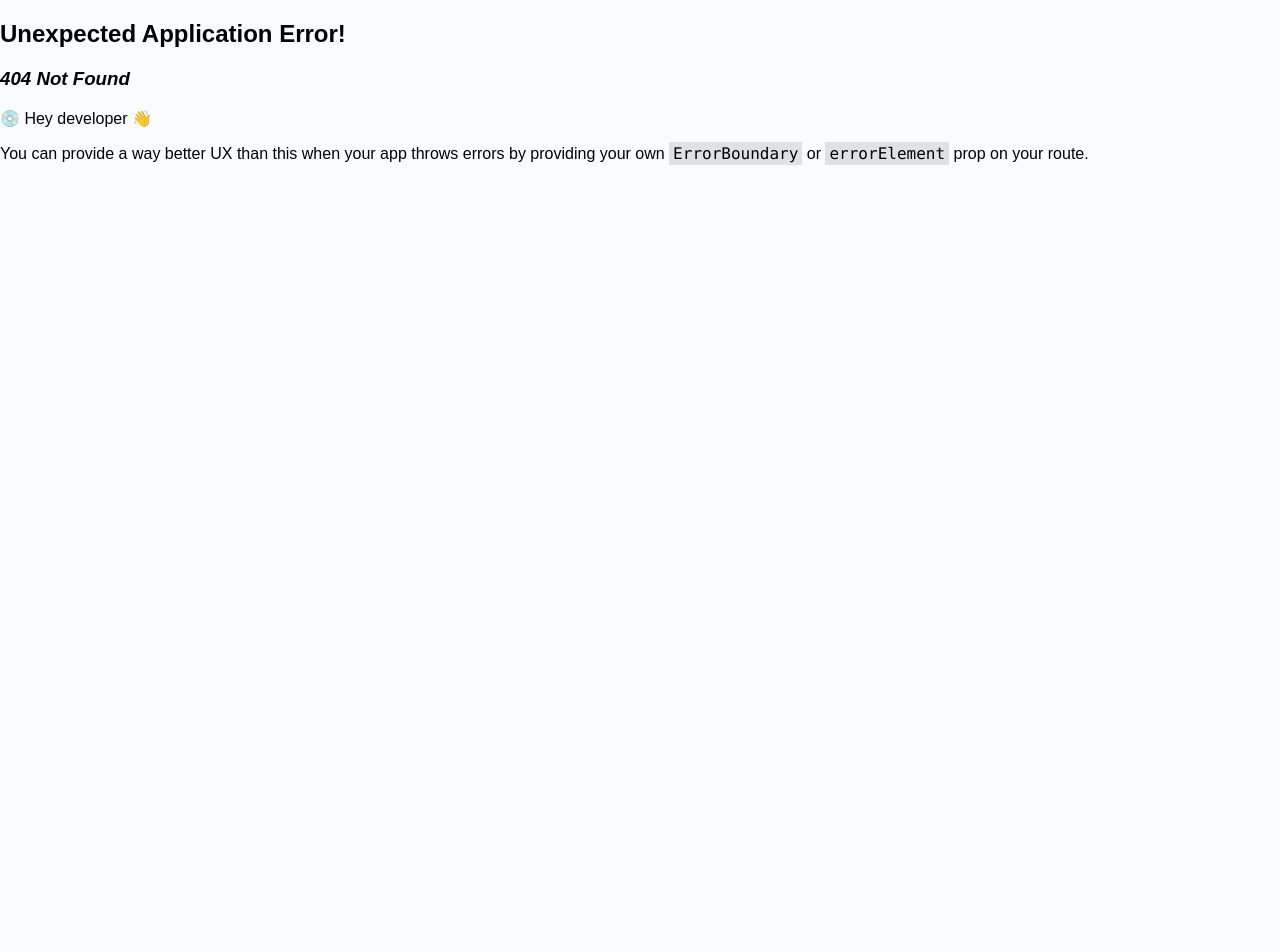
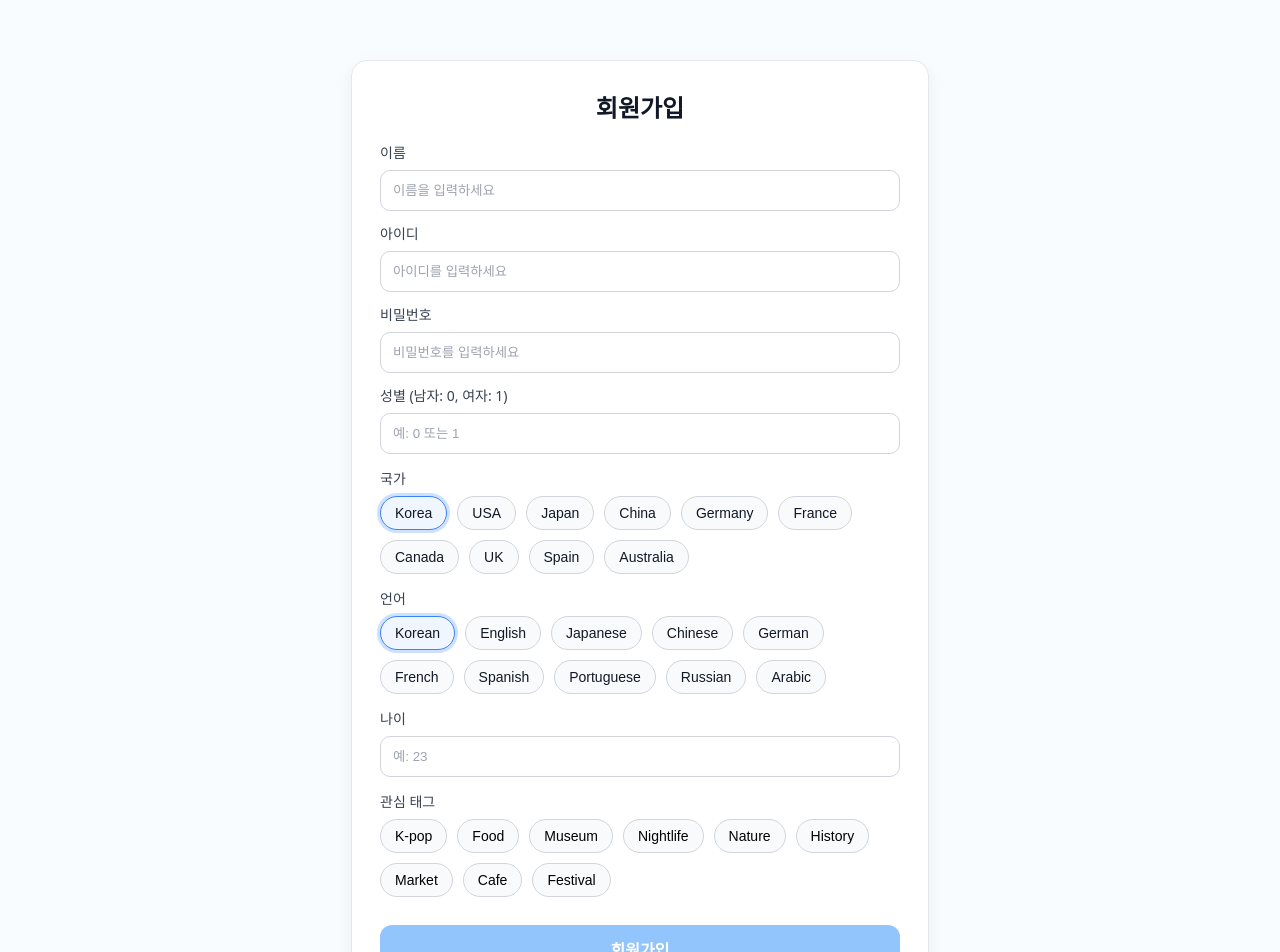
Before and after one commit to Re-Local/Frontend, a React (Create React App) app: page /signup in a window 1280 px wide. Before the commit this address had no page. Shown: the top 952 px of the page. Before the commit the page ends 800 px from the top, so only its background shows below. Built offline with nearby package versions, Linux system fonts and the light colour scheme.

Commit message:
회원가입 창 구현 v25.08.11.1

```diff
--- a/src/App.js
+++ b/src/App.js
@@ -6,6 +6,8 @@ import Recommended from './Genre/Recommended';
 import AllPosters from './Genre/AllPosters';
 import Main from './MainPage/Main';
 import Login from './Login/Login';
+import Signup from './Signup/Signup';
+
 
 
 
@@ -38,6 +40,10 @@ const router = createBrowserRouter([
     path: "/login",
     element: <Login />,
   },
+  {
+    path: "/signup",
+    element: <Signup />,
+  }
 
 ]);
 
--- /dev/null
+++ b/src/Signup/Signup.css
@@ -0,0 +1,169 @@
+/* ========== Theme ========== */
+:root {
+  --primary: #3b82f6;           /* 버튼/선택 포인트 */
+  --primary-soft: #eff6ff;      /* 포인트 연한 배경 */
+  --primary-ring: rgba(59,130,246,0.25);
+  --border: #e5e7eb;
+  --border-soft: #d1d5db;
+  --text: #111827;
+  --text-sub: #374151;
+  --bg: #ffffff;
+  --chip-bg: #f9fafb;
+  --shadow: 0 6px 18px rgba(0,0,0,0.06);
+}
+
+/* ========== Wrapper ========== */
+.signup-wrap {
+  max-width: 520px;
+  margin: 60px auto;
+  padding: 28px;
+  border: 1px solid var(--border);
+  border-radius: 16px;
+  font-family: system-ui, -apple-system, "Segoe UI", Roboto, sans-serif;
+  background: var(--bg);
+  box-shadow: var(--shadow);
+}
+
+.signup-wrap h2 {
+  margin: 0 0 18px;
+  text-align: center;
+  color: var(--text);
+}
+
+/* ========== Form basics ========== */
+.signup-form label {
+  display: flex;
+  flex-direction: column;
+  gap: 8px;
+  margin: 12px 0;
+  font-size: 14px;
+  color: var(--text-sub);
+}
+
+.signup-form input {
+  padding: 12px;
+  border: 1px solid var(--border-soft);
+  border-radius: 10px;
+  outline: none;
+  background: #fff;
+  color: var(--text);
+}
+
+.signup-form input::placeholder {
+  color: #9ca3af;
+}
+
+.signup-form input:focus {
+  border-color: var(--primary);
+  box-shadow: 0 0 0 3px var(--primary-ring);
+}
+
+/* Field layout */
+.field { margin: 14px 0; }
+.field-label {
+  display: block;
+  margin-bottom: 8px;
+  font-size: 14px;
+  color: var(--text-sub);
+}
+
+/* ========== Toggle / Chip group (국가/언어/태그 공통) ========== */
+.toggle-group,
+.chip-group {
+  display: flex;
+  flex-wrap: wrap;
+  gap: 10px;
+}
+
+.toggle-group.scrollable,
+.chip-group.scrollable {
+  max-height: 110px;
+  overflow-y: auto;
+  padding-right: 4px;
+}
+
+/* 스크롤바 살짝만 커스터마이즈 (웹킷 계열) */
+.toggle-group.scrollable::-webkit-scrollbar,
+.chip-group.scrollable::-webkit-scrollbar { width: 8px; }
+.toggle-group.scrollable::-webkit-scrollbar-thumb,
+.chip-group.scrollable::-webkit-scrollbar-thumb {
+  background: #e5e7eb; border-radius: 8px;
+}
+
+/* Pill 버튼 (국가/언어 토글) */
+.toggle {
+  border: 1px solid var(--border-soft);
+  background: var(--chip-bg);
+  border-radius: 999px;
+  padding: 8px 14px;
+  font-size: 14px;
+  color: var(--text);
+  cursor: pointer;
+  transition: background .15s ease, border-color .15s ease, box-shadow .15s ease;
+}
+
+.toggle:hover { background: #f3f4f6; }
+
+.toggle.active {
+  border-color: var(--primary);
+  background: var(--primary-soft);
+  box-shadow: 0 0 0 3px var(--primary-ring);
+  color: var(--text);
+}
+
+.toggle:focus-visible {
+  outline: none;
+  box-shadow: 0 0 0 3px var(--primary-ring);
+}
+
+/* ========== Tag chips (관심 태그 선택용) ========== */
+.chip {
+  border: 1px solid var(--border-soft);
+  background: var(--chip-bg);
+  border-radius: 999px;
+  padding: 8px 14px;
+  font-size: 14px;
+  cursor: pointer;
+  transition: background .15s ease, border-color .15s ease, box-shadow .15s ease;
+}
+
+.chip:hover { background: #f3f4f6; }
+
+.chip.selected {
+  border-color: var(--primary);
+  background: var(--primary-soft);
+  box-shadow: 0 0 0 3px var(--primary-ring);
+  font-weight: 600;
+}
+
+.chip-reset {
+  border: none;
+  background: transparent;
+  color: #6b7280;
+  text-decoration: underline;
+  cursor: pointer;
+  font-size: 14px;
+}
+
+/* ========== Submit button ========== */
+.submit {
+  width: 100%;
+  padding: 12px;
+  margin-top: 14px;
+  border: none;
+  border-radius: 12px;
+  background: var(--primary);
+  color: #fff;
+  font-size: 16px;
+  font-weight: 600;
+  cursor: pointer;
+  transition: filter .15s ease, transform .02s ease;
+}
+
+.submit:hover { filter: brightness(0.96); }
+.submit:active { transform: translateY(1px); }
+
+.submit:disabled {
+  background: #93c5fd;
+  cursor: not-allowed;
+}
--- /dev/null
+++ b/src/Signup/Signup.jsx
@@ -0,0 +1,179 @@
+import React, { useState } from 'react';
+import './Signup.css';
+
+const COUNTRIES = ['Korea','USA','Japan','China','Germany','France','Canada','UK','Spain','Australia'];
+const LANGUAGES = ['Korean','English','Japanese','Chinese','German','French','Spanish','Portuguese','Russian','Arabic'];
+
+export default function Signup() {
+  // 직접 입력 필드
+  const [name, setName] = useState('');
+  const [gender, setGender] = useState('');      // "0" or "1" 입력
+  const [userid, setUserid] = useState('');
+  const [password, setPassword] = useState('');
+  const [age, setAge] = useState('');
+    const [tags, setTags] = useState([]);
+
+  // 토글 선택 필드
+  const [country, setCountry] = useState('Korea');
+  const [language, setLanguage] = useState('Korean');
+const toggle = (list, setter, value) =>
+    setter(prev => prev.includes(value) ? prev.filter(v => v !== value) : [...prev, value]);
+  // 문자열 입력
+const TAGS = ['K-pop','Food','Museum','Nightlife','Nature','History','Market','Cafe','Festival'];
+
+  const isInt = (v) => /^\d+$/.test(String(v));
+  const isValidGender = gender === '0' || gender === '1';
+
+  const canSubmit =
+    name.trim() &&
+    userid.trim() &&
+    password &&
+    isValidGender &&
+    isInt(age) &&
+    country &&
+    language &&
+    tags.count > 0
+
+  const onSubmit = (e) => {
+    e.preventDefault();
+    if (!canSubmit) return;
+
+    const payload = {
+      name: name.trim(),
+      gender: Number(gender),                 // 0 or 1
+      userid: userid.trim(),
+      password,                               // 실제 서비스에선 해싱 필요!
+      country,
+      language,
+      age: parseInt(age, 10),
+
+    };
+
+    console.log('signup payload:', payload);
+    alert('회원가입 데이터가 콘솔에 출력되었습니다.');
+    // TODO: fetch/axios POST로 서버에 전송
+  };
+
+  return (
+    <div className="signup-wrap">
+      <h2>회원가입</h2>
+
+      <form className="signup-form" onSubmit={onSubmit}>
+        {/* 이름 */}
+        <label>
+          이름
+          <input
+            type="text"
+            placeholder="이름을 입력하세요"
+            value={name}
+            onChange={(e) => setName(e.target.value)}
+          />
+        </label>
+
+        {/* 아이디 */}
+        <label>
+          아이디
+          <input
+            type="text"
+            placeholder="아이디를 입력하세요"
+            value={userid}
+            onChange={(e) => setUserid(e.target.value)}
+            autoComplete="username"
+          />
+        </label>
+
+        {/* 비밀번호 */}
+        <label>
+          비밀번호
+          <input
+            type="password"
+            placeholder="비밀번호를 입력하세요"
+            value={password}
+            onChange={(e) => setPassword(e.target.value)}
+            autoComplete="new-password"
+          />
+        </label>
+
+        {/* 성별: 0/1 직접 입력 */}
+        <label>
+          성별 (남자: 0, 여자: 1)
+          <input
+            type="number"
+            placeholder="예: 0 또는 1"
+            value={gender}
+            onChange={(e) => setGender(e.target.value)}
+            min="0"
+            max="1"
+          />
+        </label>
+
+        {/* 국가 토글 */}
+        <div className="field">
+          <span className="field-label">국가</span>
+          <div className="toggle-group">
+            {COUNTRIES.map((c) => (
+              <button
+                type="button"
+                key={c}
+                className={`toggle ${country === c ? 'active' : ''}`}
+                onClick={() => setCountry(c)}
+              >
+                {c}
+              </button>
+            ))}
+          </div>
+        </div>
+
+        {/* 언어 토글 (단일 선택) */}
+        <div className="field">
+          <span className="field-label">언어</span>
+          <div className="toggle-group">
+            {LANGUAGES.map((l) => (
+              <button
+                type="button"
+                key={l}
+                className={`toggle ${language === l ? 'active' : ''}`}
+                onClick={() => setLanguage(l)}
+              >
+                {l}
+              </button>
+            ))}
+          </div>
+        </div>
+
+        {/* 나이 직접 입력 */}
+        <label>
+          나이
+          <input
+            type="number"
+            placeholder="예: 23"
+            value={age}
+            onChange={(e) => setAge(e.target.value)}
+            min="0"
+          />
+        </label>
+
+        <div className="field">
+          <span className="field-label">관심 태그</span>
+          <div className="chip-group">
+            {TAGS.map(t => (
+              <button
+                type="button"
+                key={t}
+                className={`chip ${tags.includes(t) ? 'selected' : ''}`}
+                onClick={() => toggle(tags, setTags, t)}
+              >
+                {t}
+              </button>
+            ))}
+          </div>
+        </div>
+
+
+        <button className="submit" type="submit" disabled={!canSubmit}>
+          회원가입
+        </button>
+      </form>
+    </div>
+  );
+}
```
